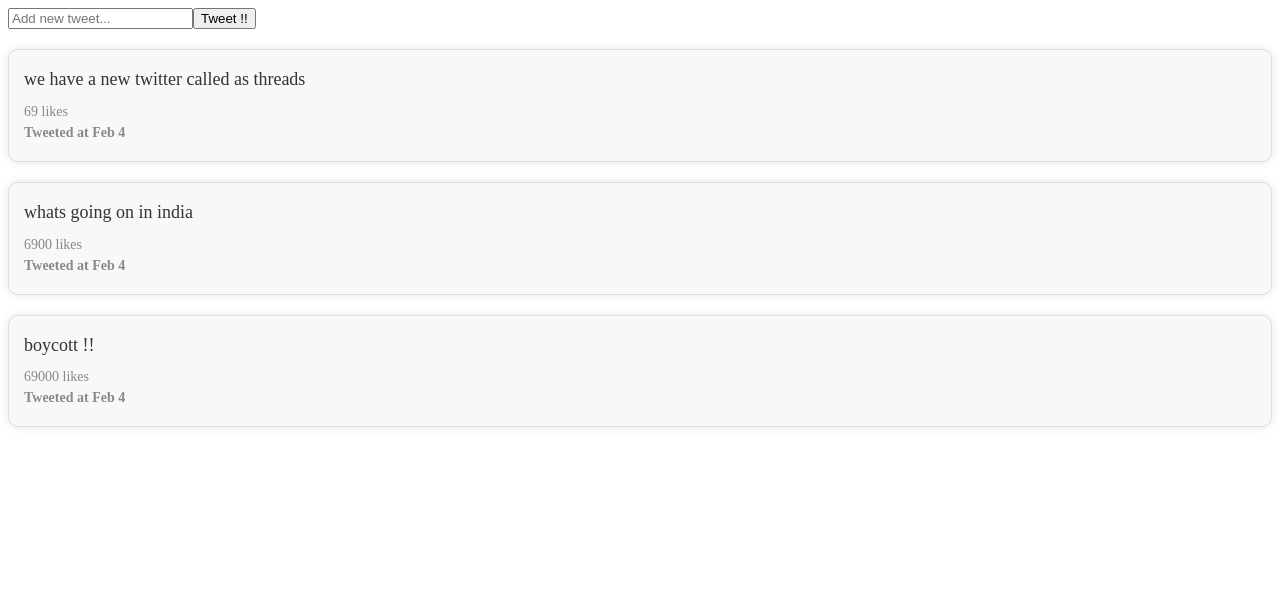
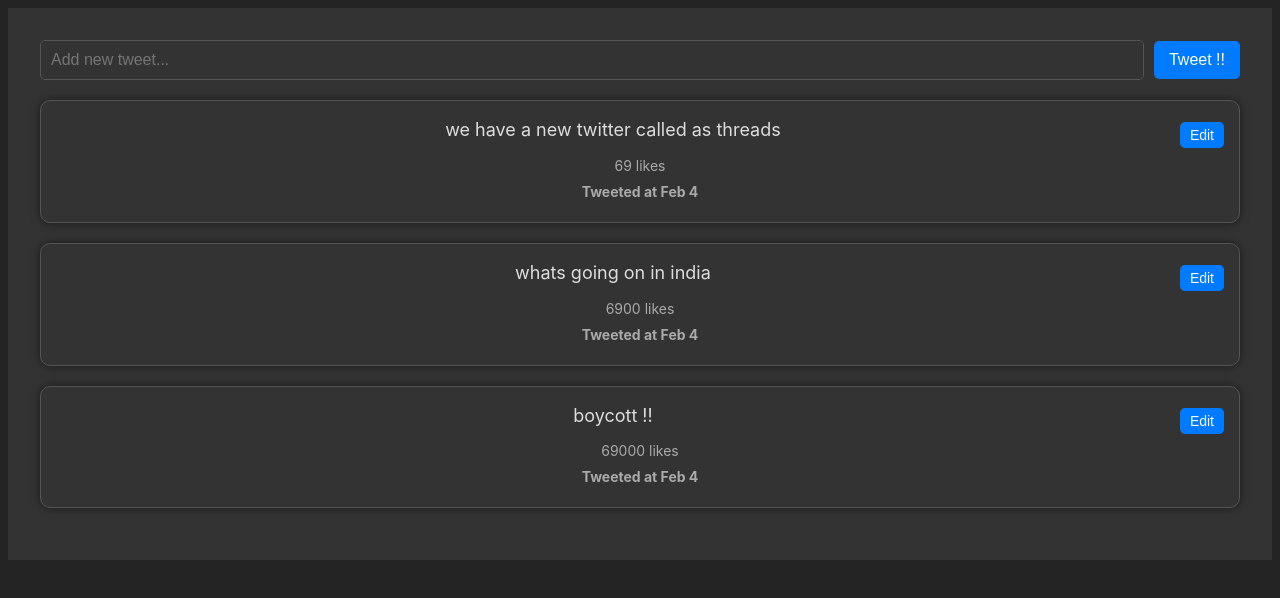
Before and after one commit to Harshitshukla0208/learning-hooks, a React (Vite) app: page / in a window 1280 px wide. Shown: the top 598 px of the page. Built offline with nearby package versions, Linux system fonts and the light colour scheme.

Commit message:
added edit btn and when onClick ---> input box

```diff
--- a/src/App.css
+++ b/src/App.css
@@ -1,42 +1,16 @@
-/* #root {
+#root {
   max-width: 1280px;
   margin: 0 auto;
   padding: 2rem;
   text-align: center;
-}
-
-.logo {
-  height: 6em;
-  padding: 1.5em;
-  will-change: filter;
-  transition: filter 300ms;
-}
-.logo:hover {
-  filter: drop-shadow(0 0 2em #646cffaa);
-}
-.logo.react:hover {
-  filter: drop-shadow(0 0 2em #61dafbaa);
-}
-
-@keyframes logo-spin {
-  from {
-    transform: rotate(0deg);
-  }
-  to {
-    transform: rotate(360deg);
-  }
-}
-
-@media (prefers-reduced-motion: no-preference) {
-  a:nth-of-type(2) .logo {
-    animation: logo-spin infinite 20s linear;
-  }
+  background-color: #333;
 }
 
 .card {
   padding: 2em;
+  background-color: #444;
 }
 
 .read-the-docs {
   color: #888;
-} */
+}
--- a/src/components/AddTweet.jsx
+++ b/src/components/AddTweet.jsx
@@ -1,16 +1,17 @@
 import { useState } from "react";
+import './css/addTweet.css'
 
 function AddTweet({onAddTweet}) {
     const [text, setText] = useState("");
     return (
         <div className="add-tweet">
-            <input
+            <input className="input-bar"
                 type="text"
                 placeholder="Add new tweet..."
                 value={text}
                 onChange={(event) => setText(event.target.value)}
             />
-            <button onClick={() => {
+            <button className="add-btn" onClick={() => {
                 onAddTweet(text)
                 setText('') //after clicking button every thing is cleared out from the input bar
             }}>
--- a/src/components/Tweet.jsx
+++ b/src/components/Tweet.jsx
@@ -1,11 +1,21 @@
+import { useState } from 'react';
 import './css/tweet.css'
 
 function Tweet({content, likeCount, createdAt}) {
+    const [isEditting, setIsEditting] = useState(false);
     return (
         <div className='tweet-wrapper'>
-            <div className="tweet-content">
-                {content}
+
+            <div className='tweet-edit-wrapper'>
+                <div className="tweet-content">
+                    {(isEditting) ? <input /> : content}
+                </div>
+                <div className="edit-btn" onClick={() => setIsEditting(!isEditting)}>
+                    <button>{(isEditting) ? 'Save' : 'Edit'}</button>
+                </div>
             </div>
+
+
             <div className="like-createdAt-wrapper">
                 <div className="likes">
                     {likeCount} likes
--- /dev/null
+++ b/src/components/css/addTweet.css
@@ -0,0 +1,32 @@
+/* AddTweet.css */
+
+.add-tweet {
+    display: flex;
+    align-items: center;
+    margin-bottom: 20px;
+}
+
+.input-bar {
+    flex-grow: 1;
+    padding: 10px;
+    border: 1px solid #555; /* Dark border color */
+    border-radius: 5px;
+    margin-right: 10px;
+    background-color: #333; /* Dark background color */
+    color: #fff; /* White text color */
+    font-size: 16px;
+}
+
+.add-btn {
+    background-color: #007bff; /* Blue background color */
+    color: #fff; /* White text color */
+    padding: 10px 15px;
+    border: none;
+    border-radius: 5px;
+    cursor: pointer;
+    font-size: 16px;
+}
+
+.add-btn:hover {
+    background-color: #0056b3; /* Darker blue on hover */
+}
--- a/src/components/css/tweet.css
+++ b/src/components/css/tweet.css
@@ -1,39 +1,68 @@
 /* tweet.css */
 
 .tweet-wrapper {
-    background-color: #f8f8f8;
-    border: 1px solid #ddd;
+    background-color: #333; /* Dark background color */
+    border: 1px solid #555; /* Dark border color */
     padding: 15px;
-    margin: 20px 0; /* Remove auto to keep spacing */
+    margin: 20px 0;
     border-radius: 10px;
-    box-shadow: 0 0 10px rgba(0, 0, 0, 0.1);
+    box-shadow: 0 0 10px rgba(0, 0, 0, 0.5);
+    transition: background-color 0.3s, transform 0.3s;
 }
 
 .tweet-content {
     font-size: 18px;
     line-height: 1.6;
     margin-bottom: 10px;
-    color: #333;
+    color: #ddd; /* Light gray text color */
 }
 
 .like-createdAt-wrapper {
     display: flex;
-    flex-direction: column; /* Change to column layout */
+    flex-direction: column;
 }
 
 .likes, .created-at {
-    color: #888;
+    color: #aaa; /* Darker gray for likes and date */
     font-size: 14px;
-    margin-bottom: 5px; /* Add some space between likes and date */
+    margin-bottom: 5px;
 }
 
 .created-at {
     font-weight: bold;
 }
 
-/* Add some hover effect for a cool interaction */
+/* Hover effect color */
 .tweet-wrapper:hover {
-    background-color: #e0e0e0;
+    background-color: #444; /* Darker background on hover */
     transform: scale(1.02);
-    transition: background-color 0.3s, transform 0.3s;
 }
+
+/* edit.css */
+
+.tweet-edit-wrapper {
+    display: flex;
+    align-items: center;
+}
+
+.tweet-content {
+    flex-grow: 1;
+}
+
+.edit-btn {
+    margin-left: 10px;
+}
+
+.edit-btn button {
+    background-color: #007bff; /* Blue background color */
+    color: #fff; /* White text color */
+    padding: 5px 10px;
+    border: none;
+    border-radius: 5px;
+    cursor: pointer;
+    font-size: 14px;
+}
+
+.edit-btn button:hover {
+    background-color: #0056b3; /* Darker blue on hover */
+}
--- a/src/index.css
+++ b/src/index.css
@@ -1,4 +1,4 @@
-/* :root {
+:root {
   font-family: Inter, system-ui, Avenir, Helvetica, Arial, sans-serif;
   line-height: 1.5;
   font-weight: 400;
@@ -12,57 +12,3 @@
   -webkit-font-smoothing: antialiased;
   -moz-osx-font-smoothing: grayscale;
 }
-
-a {
-  font-weight: 500;
-  color: #646cff;
-  text-decoration: inherit;
-}
-a:hover {
-  color: #535bf2;
-}
-
-body {
-  margin: 0;
-  display: flex;
-  place-items: center;
-  min-width: 320px;
-  min-height: 100vh;
-}
-
-h1 {
-  font-size: 3.2em;
-  line-height: 1.1;
-}
-
-button {
-  border-radius: 8px;
-  border: 1px solid transparent;
-  padding: 0.6em 1.2em;
-  font-size: 1em;
-  font-weight: 500;
-  font-family: inherit;
-  background-color: #1a1a1a;
-  cursor: pointer;
-  transition: border-color 0.25s;
-}
-button:hover {
-  border-color: #646cff;
-}
-button:focus,
-button:focus-visible {
-  outline: 4px auto -webkit-focus-ring-color;
-}
-
-@media (prefers-color-scheme: light) {
-  :root {
-    color: #213547;
-    background-color: #ffffff;
-  }
-  a:hover {
-    color: #747bff;
-  }
-  button {
-    background-color: #f9f9f9;
-  }
-} */
```
